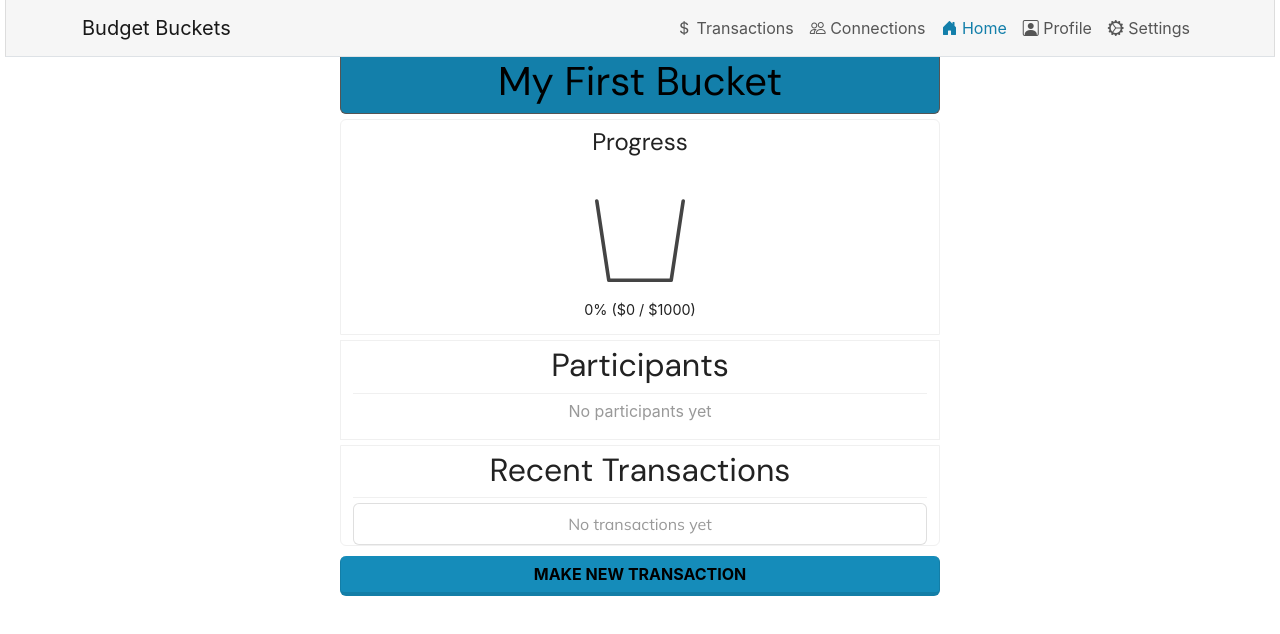
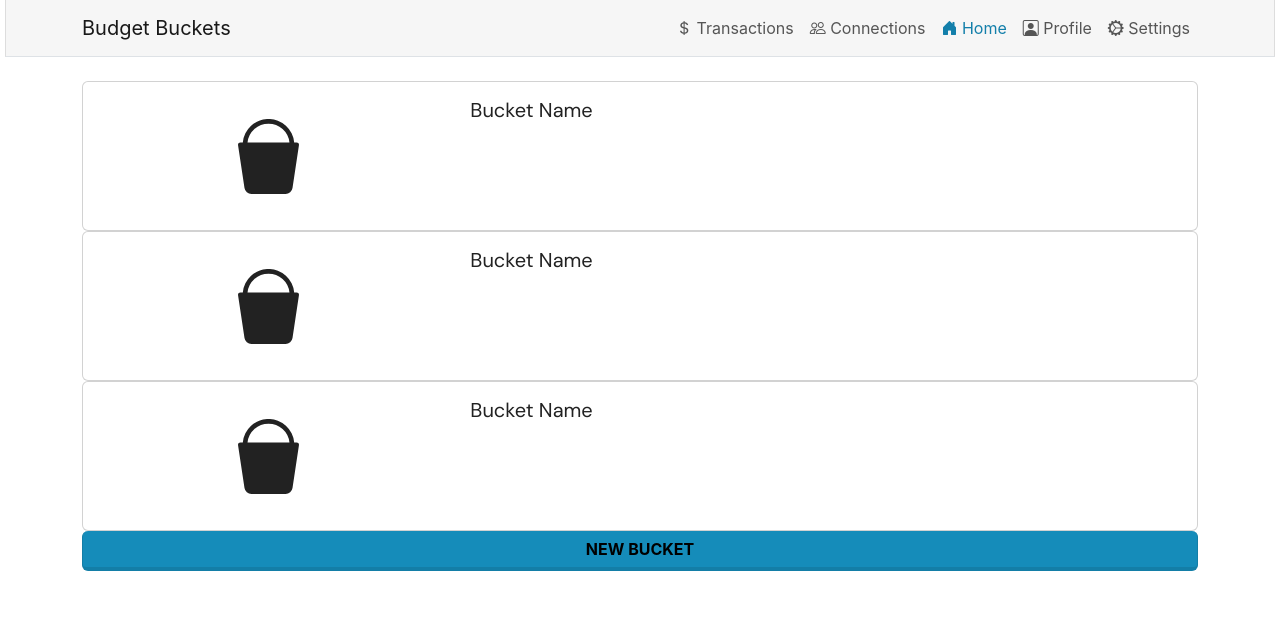
Before and after one commit to VCU-257/iteration-2-build-with-style-group-10, a React (Create React App) app: page / in a window 1280 px wide. Shown: the top 634 px of the page. Built offline with nearby package versions, Linux system fonts and the light colour scheme.

Commit message:
Edited router so that the dashboard is the default landing page instead of Overview

```diff
--- a/src/App.js
+++ b/src/App.js
@@ -11,13 +11,13 @@ function App() {
   return (
     <BrowserRouter>
       <Routes>
-        <Route path="/" element={<Overview />} />
+        <Route path="/" element={<Dashboard />} />
         <Route path="/transactions" element={<Transactions />} />
         <Route path="/connections" element={<Connections />} />
         <Route path="/profile" element={<Profile />} />
         <Route path="/settings" element={<Settings />} />
         <Route path="/new_bucket" element={<New_Bucket />} />
-        <Route path ="/dashboard" element={<Dashboard />}/>
+        <Route path ="/overview" element={<Overview />}/>
       </Routes>
     </BrowserRouter>
   );
--- a/src/pages/New_Bucket.js
+++ b/src/pages/New_Bucket.js
@@ -4,7 +4,7 @@ function New_Bucket() {
     return (
         <div>
             <Navbar activePage="Home" />
-                <form class="container col-8 col-lg-11 col-xxl-12 mt-4 d-grid gap-0 row-gap-3" action="/">
+                <form class="container col-8 col-lg-11 col-xxl-12 mt-4 d-grid gap-0 row-gap-3" action="/overview">
                 <div>
                     <label for="inputName" class="form-label">Bucket Name</label>
                     <input type="text" class="form-control" id="inputName" />
```
